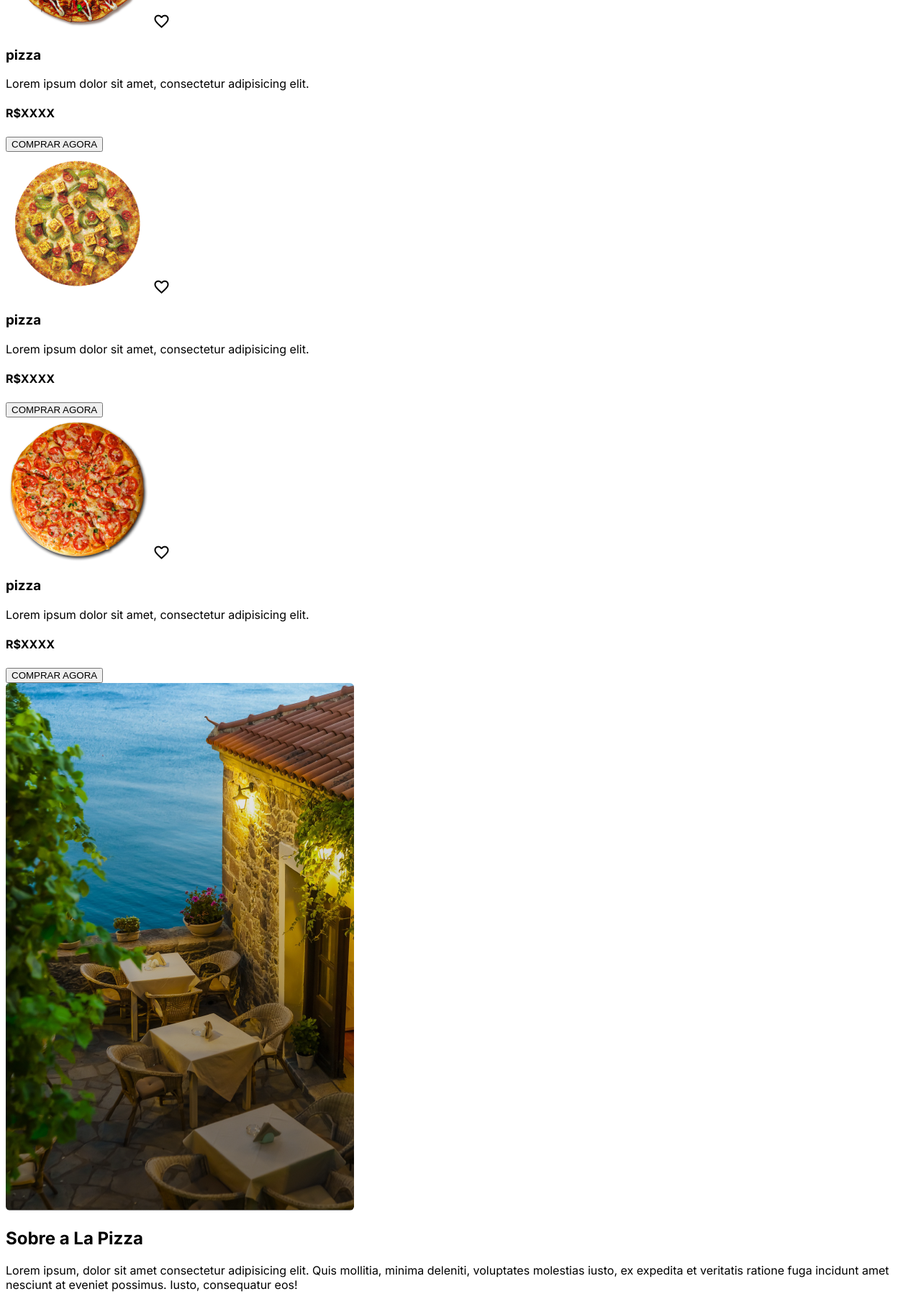
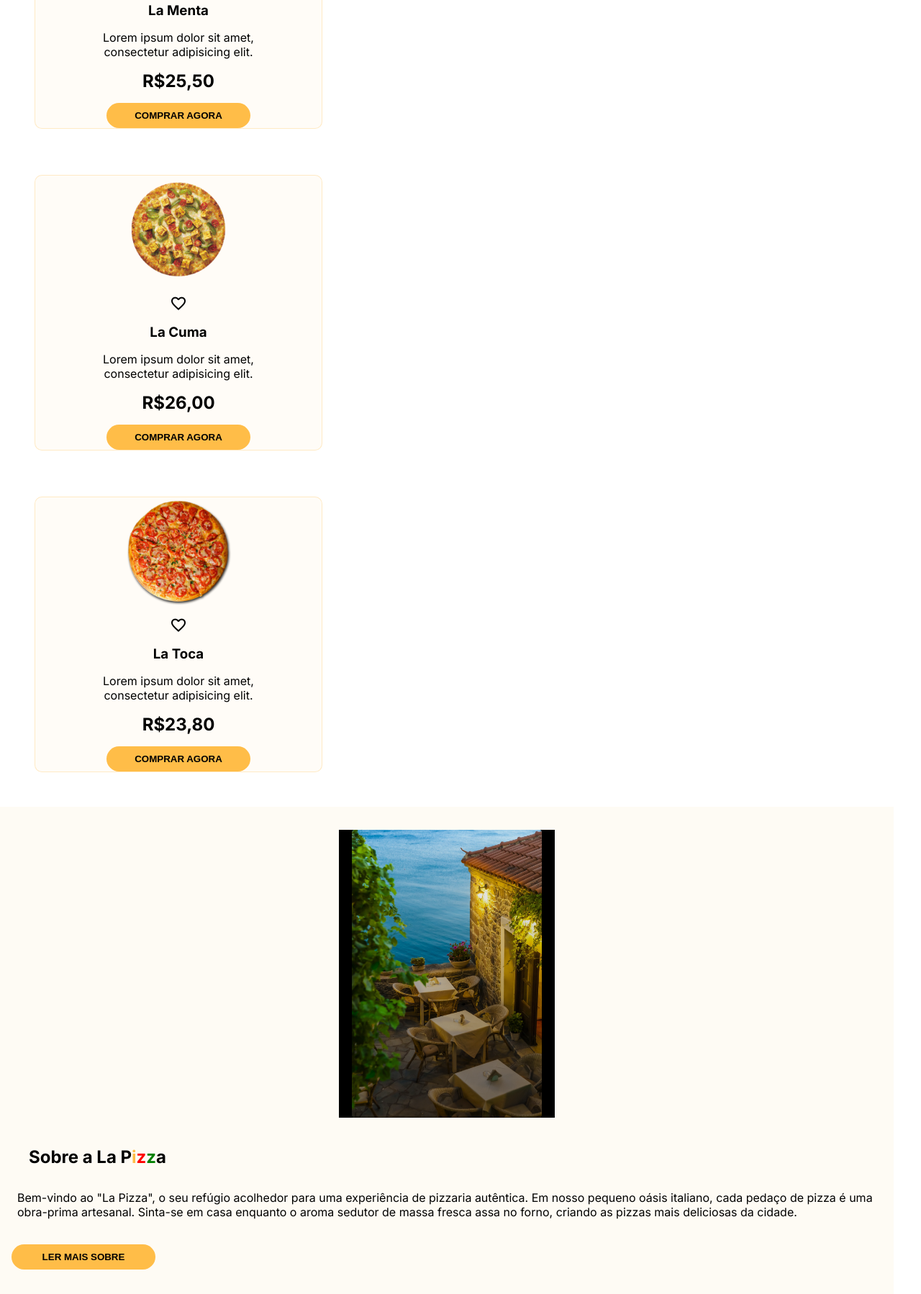
Before and after one commit to samuelsilva07/site-la-pizza, a plain HTML site: page index.html in a window 1280 px wide. Shown: the part 1002-2800 px from the top of the page at 72% size. Drawn offline with nearby package versions, Linux system fonts and the light colour scheme.

Commit message:
início css - adição de flexbox, organização de cores e imagens

```diff
--- a/estilos/style.css
+++ b/estilos/style.css
@@ -1,7 +1,17 @@
+@charset "UTF-8";
+
+/* fontes */
+
 @import url("https://fonts.googleapis.com/css2?family=Inter:wght@100..900&display=swap");
+
+/* variáveis */
 
 :root {
   --brand-color: #ffbd48;
+
+  --brand-color-border: #ffbc4848;
+
+  --brand-color-background: #ffbc480b;
 
   --dark: #2e2e2e;
 
@@ -10,8 +20,137 @@
   --white: #ffffff;
 }
 
+/* configurações gerais */
+
+* {
+  margin: 0;
+  padding: 0;
+  box-sizing: border-box;
+}
+
 body, html {
   height: 98vh;
   width: 97vw;
   font-family: "Inter", sans-serif;
 }
+
+/* header */
+
+.header {
+  background: black url(../image/image-1.png) center bottom no-repeat scroll;
+  background-size: contain;
+  display: flex;
+  justify-content: center;
+}
+
+.header__image {
+  height: 250px;
+  padding: 3em;
+}
+
+/* main - configurações gerais */
+
+.main {
+}
+
+.produtos, .info {
+  padding: 1em;
+  display: flex;
+  flex-flow: column nowrap;
+  justify-content: center;
+}
+
+.botão {
+  background-color: var(--brand-color);
+  border: none;
+  border-radius: 20px;
+  font-weight: 600;
+  padding: 10px 2.6em;
+  width: 200px;
+  margin: auto;
+  cursor: pointer;
+}
+
+  /* produtos */
+
+
+.produtos__titulo {
+  text-align: center;
+  margin: 0.5em;
+}
+
+.produtos__item {
+  background-color: var(--brand-color-background);
+  border: 1px solid var(--brand-color-border);
+  border-radius: 10px;
+  margin: 2em;
+  padding: 0 2em;
+  display: flex;
+  flex-flow: column nowrap;
+  justify-content: space-between;
+  align-items: center;
+  gap: 1em;
+  width: 400px;
+}
+
+.produtos__image {
+  width: 150px;
+}
+
+.produtos__coração {
+  cursor: pointer;
+}
+
+.produtos__descrição {
+  text-align: center;
+  width: 220px;
+}
+
+.produtos__preço {
+  font-size: 1.5em;
+}
+
+  /* info */
+
+.info {
+  background-color: var(--gray);
+}
+
+.info__image {
+  margin: 1em auto;
+  width: 300px;
+  height: 400px;
+  background: black url(../image/image-2.png) center top no-repeat fixed;
+  background-size: contain;
+}
+
+.info__título {
+  margin: 1em;
+}
+
+.info__título--letra1 {
+  color: var(--brand-color);
+}
+.info__título--letra2 {
+  color: red;
+}
+.info__título--letra3 {
+  color: green;
+}
+
+.info__texto {
+  margin: 0.5em;
+}
+
+#info__botão {
+  margin: 2em 0;
+}
+
+/* footer */
+
+.footer {
+  color: white;
+  text-align: center;
+  background-color: var(--brand-color);
+  padding: 5px;
+}
--- a/index.html
+++ b/index.html
@@ -8,52 +8,59 @@
     <title>La Pizza</title>
 </head>
 <body>
-    <header>
-        <img src="image/logo.svg" alt="logo-la-pizza">
+    <header class="header">
+        <img src="image/logo.svg" alt="logo-la-pizza" class="header__image">
     </header>
-    <main>
+    <main class="main">
+
+        <!-- produtos -->
+
         <section class="produtos">
-            <h2>Mais vendidas</h2>
+            <h2 class="produtos__titulo">Mais vendidas</h2>
             <div class="produtos__item">
-                <img src="image/pizza-1.png" alt="pizza-1">
+                <img src="image/pizza-1.png" alt="pizza-1" class="produtos__image">
                 <span class="material-symbols-outlined" class="produtos__coração">favorite</span>
-                <h3>pizza</h3>
-                <p>Lorem ipsum dolor sit amet, consectetur adipisicing elit.</p>
-                <h4 class="produtos__preço">R$XXXX</h4>
-                <button>COMPRAR AGORA</button>
+                <h3>La Cuma</h3>
+                <p class="produtos__descrição">Lorem ipsum dolor sit amet, consectetur adipisicing elit.</p>
+                <h4 class="produtos__preço">R$29,90</h4>
+                <button class="botão">COMPRAR AGORA</button>
             </div>
             <div class="produtos__item">
-                <img src="image/pizza-2.png" alt="pizza-2">
+                <img src="image/pizza-2.png" alt="pizza-2" class="produtos__image">
                 <span class="material-symbols-outlined" class="produtos__coração">favorite</span>
-                <h3>pizza</h3>
-                <p>Lorem ipsum dolor sit amet, consectetur adipisicing elit.</p>
-                <h4 class="produtos__preço">R$XXXX</h4>
-                <button>COMPRAR AGORA</button>
+                <h3>La Menta</h3>
+                <p class="produtos__descrição">Lorem ipsum dolor sit amet, consectetur adipisicing elit.</p>
+                <h4 class="produtos__preço">R$25,50</h4>
+                <button class="botão">COMPRAR AGORA</button>
             </div>
             <div class="produtos__item">
-                <img src="image/pizza-3.png" alt="pizza-3">
+                <img src="image/pizza-3.png" alt="pizza-3" class="produtos__image">
                 <span class="material-symbols-outlined" class="produtos__coração">favorite</span>
-                <h3>pizza</h3>
-                <p>Lorem ipsum dolor sit amet, consectetur adipisicing elit.</p>
-                <h4 class="produtos__preço">R$XXXX</h4>
-                <button>COMPRAR AGORA</button>
+                <h3>La Cuma</h3>
+                <p class="produtos__descrição">Lorem ipsum dolor sit amet, consectetur adipisicing elit.</p>
+                <h4 class="produtos__preço">R$26,00</h4>
+                <button class="botão">COMPRAR AGORA</button>
             </div>
             <div class="produtos__item">
-                <img src="image/pizza-4.png" alt="pizza-4">
+                <img src="image/pizza-4.png" alt="pizza-4" class="produtos__image">
                 <span class="material-symbols-outlined" class="produtos__coração">favorite</span>
-                <h3>pizza</h3>
-                <p>Lorem ipsum dolor sit amet, consectetur adipisicing elit.</p>
-                <h4 class="produtos__preço">R$XXXX</h4>
-                <button>COMPRAR AGORA</button>
+                <h3>La Toca</h3>
+                <p class="produtos__descrição">Lorem ipsum dolor sit amet, consectetur adipisicing elit.</p>
+                <h4 class="produtos__preço">R$23,80</h4>
+                <button class="botão">COMPRAR AGORA</button>
             </div>
         </section>
+
+        <!-- info -->
+
         <section class="info">
-            <img src="image/image-2.png" alt="">
-            <h2>Sobre a La Pizza</h2>
-            <p>Lorem ipsum, dolor sit amet consectetur adipisicing elit. Quis mollitia, minima deleniti, voluptates molestias iusto, ex expedita et veritatis ratione fuga incidunt amet nesciunt at eveniet possimus. Iusto, consequatur eos!</p>
+            <div class="info__image"></div>
+            <h2 class="info__título">Sobre a La P<span class="info__título--letra1">i</span><span class="info__título--letra2">z</span><span class="info__título--letra3">z</span>a</h2>
+            <p class="info__texto">Bem-vindo ao "La Pizza", o seu refúgio acolhedor para uma experiência de pizzaria autêntica. Em nosso pequeno oásis italiano, cada pedaço de pizza é uma obra-prima artesanal. Sinta-se em casa enquanto o aroma sedutor de massa fresca assa no forno, criando as pizzas mais deliciosas da cidade.</p>
+            <button class="botão" id="info__botão">LER MAIS SOBRE</button>
         </section>
     </main>
-    <footer>
+    <footer class="footer">
         <small>Site por <strong>Samuel Silva</strong> - 2025</small>
     </footer>
 </body>
```
